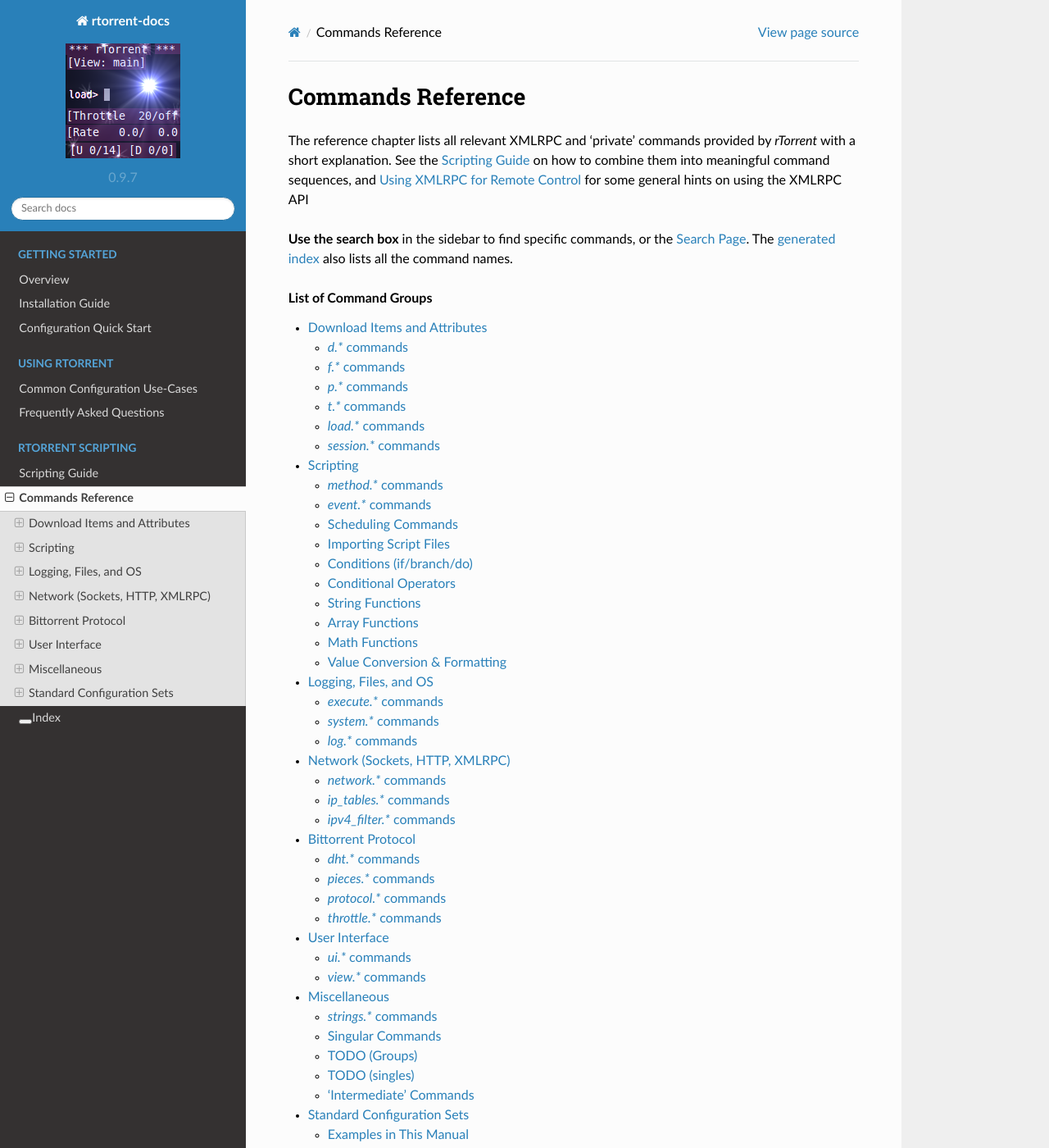
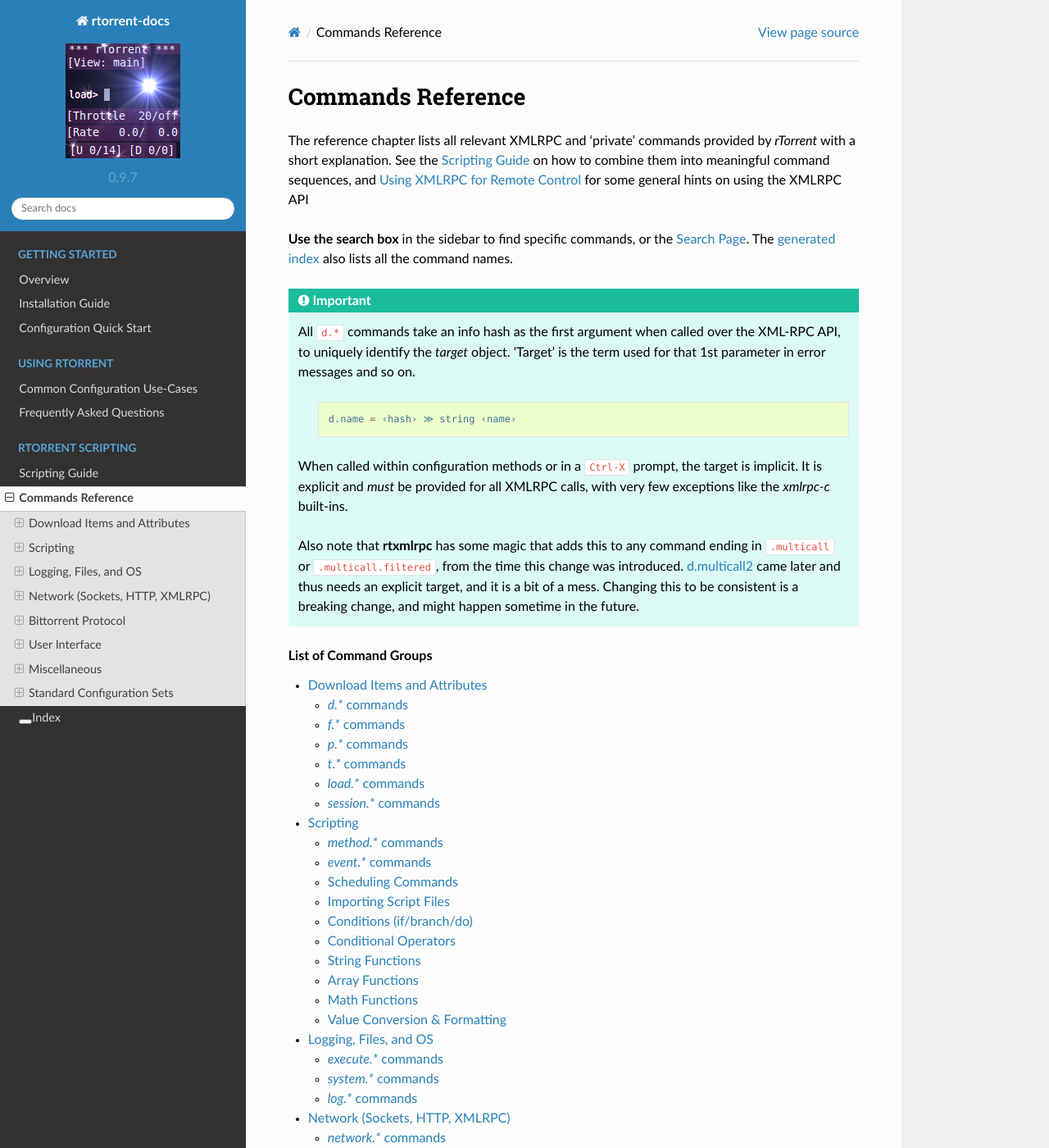
Before and after one commit to rtorrent-community/rtorrent-docs, a Sphinx documentation site: the page built from docs/cmd-ref.rst, in a window 1280 px wide and 1400 px high. Shown: the whole window at 82% size. Built offline with Sphinx 7.4.7 and the Read the Docs theme 2.0.0, drawn with Linux system fonts in a browser that asks for light colours; some of the changed text lies outside the part shown.

Commit message:
clarify and highlight the target object stuff (#13)

```diff
--- a/docs/cmd-ref.rst
+++ b/docs/cmd-ref.rst
@@ -9,6 +9,25 @@
 **Use the search box** in the sidebar to find specific commands,
 or the :ref:`search`.
 The :ref:`generated index <genindex>` also lists all the command names.
+
+.. important::
+
+    All ``d.*`` commands take an info hash as the first argument when called over the XML-RPC API,
+    to uniquely identify the *target* object. ‘Target’ is the term used for that 1st parameter in
+    error messages and so on.
+
+      .. code-block:: ini
+
+         d.name = ‹hash› ≫ string ‹name›
+
+    When called within configuration methods or in a ``Ctrl-X`` prompt, the target is implicit.
+    It is explicit and *must* be provided for all XMLRPC calls, with very few exceptions like the
+    `xmlrpc-c` built-ins.
+
+    Also note that :command:`rtxmlrpc` has some magic that adds this to any command ending in
+    ``.multicall`` or ``.multicall.filtered``, from the time this change was introduced.
+    :term:`d.multicall2` came later and thus needs an explicit target, and it is a bit of a mess.
+    Changing this to be consistent is a breaking change, and might happen sometime in the future.
 
 
 .. contents:: List of Command Groups
--- a/docs/include-cmd-items.rst
+++ b/docs/include-cmd-items.rst
@@ -3,16 +3,7 @@
 `d.*` commands
 ^^^^^^^^^^^^^^^^^^^^^^^^^^
 
-All ``d.*`` commands take an info hash as the first argument when called over the XML-RPC API,
-to uniquely identify the *target* object. ‘Target’ is the term used for that 1st parameter in
-error messages and so on.
-
-  .. code-block:: ini
-
-     d.name = ‹hash› ≫ string ‹name›
-
-When called within configuration methods or in a ``Ctrl-X`` prompt, the target is implicit.
-
+See the hint at the start of this chapter regarding the (sometimes implicit) *target* argument.
 
 .. glossary::
 
```
